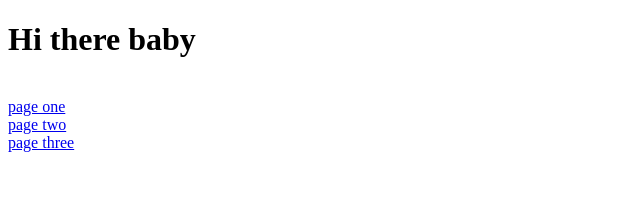
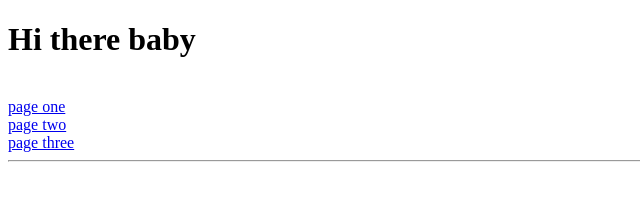
Before and after one commit to SmileToBlue/CppTrainingCode, a plain HTML site: page index.html in a window 1280 px wide. Shown: the whole page, without its empty margins (0-640 px from the left). Drawn offline with Linux system fonts and the light colour scheme.

Commit message:
add a line

```diff
--- a/index.html
+++ b/index.html
@@ -7,6 +7,8 @@
 <br/><a href="page1.html">page one</a>
 <br/><a href="page2.html">page two</a>
 <br/><a href="page3.html">page three</a>
+<br/>
+<hr/>
 
 
 </body>
```
